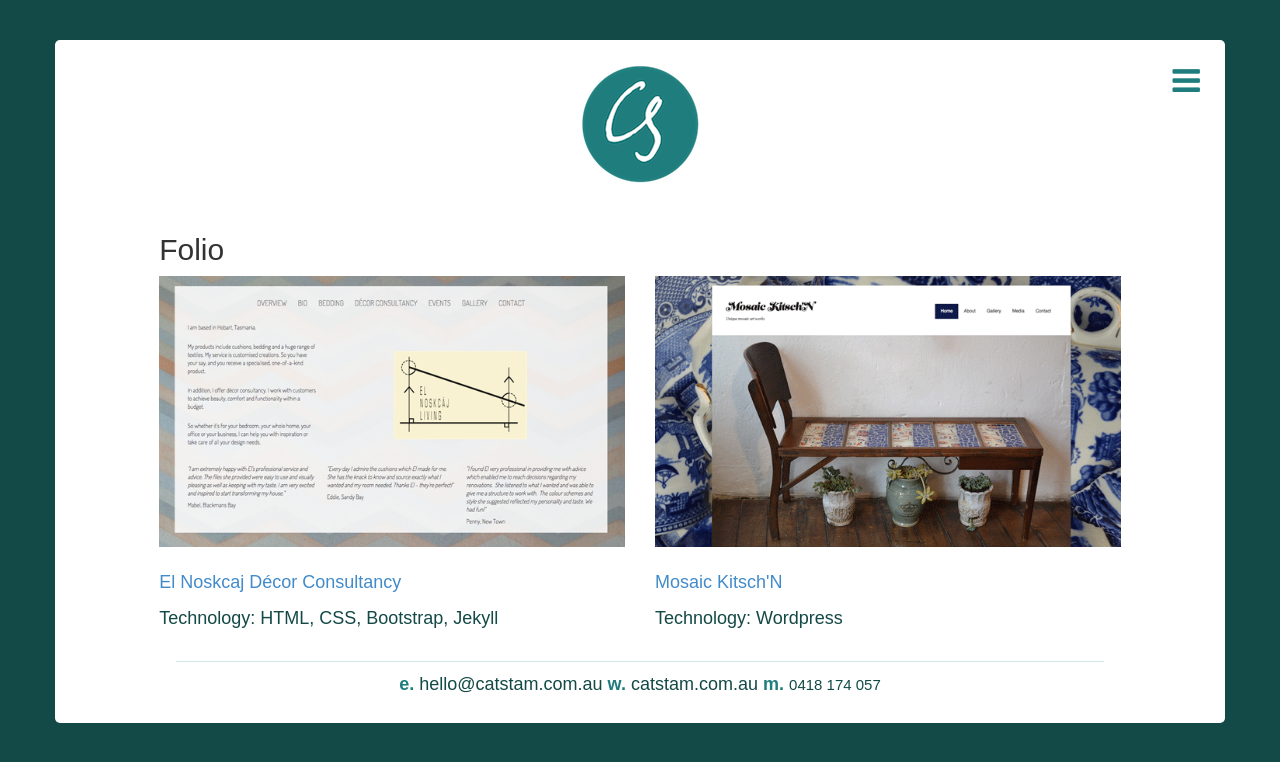
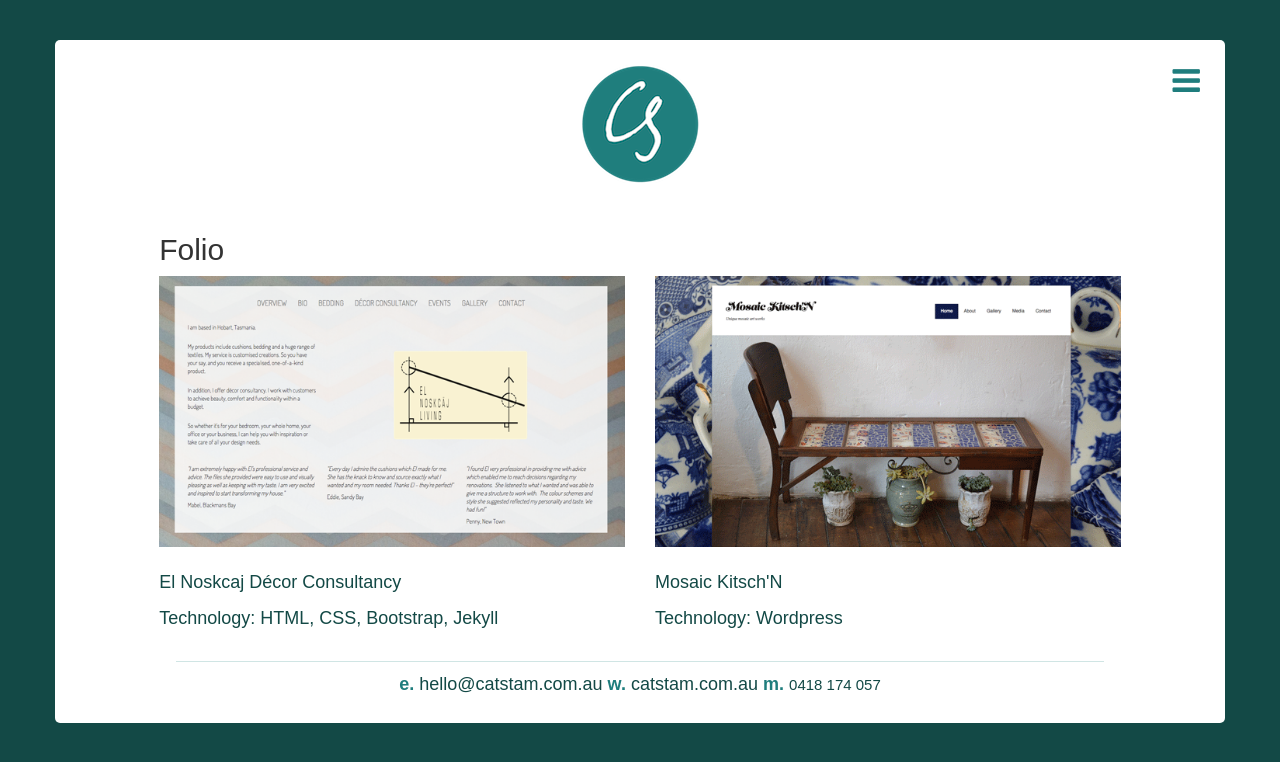
Before and after one commit to csstam/csstam.github.io, a Jekyll site: the page built from folio/index.html, in a window 1280 px wide. Shown: the top 762 px of the page. Built offline with Jekyll 4.4.1, drawn with Linux system fonts in a browser that asks for light colours; nearby versions of some CDN libraries.

Commit message:
added some styling to stylesheet for folio page

```diff
--- a/css/main.css
+++ b/css/main.css
@@ -68,6 +68,11 @@ img .monogram {
 	color: #134946;
 	font-weight: 400;
 }
+
+/*form p {
+	text-align: left;
+}*/
+
 .footer {
 	padding-top: 10px;
 
@@ -117,3 +122,12 @@ img .monogram {
 	color: #1f7d7d;
 	display: block;
 }
+
+a.foliolinks {
+	text-decoration:none;
+	color: #134946;
+}
+a.foliolinks:hover {
+	text-decoration:none;
+	color: #1f7d7d;
+}
```
